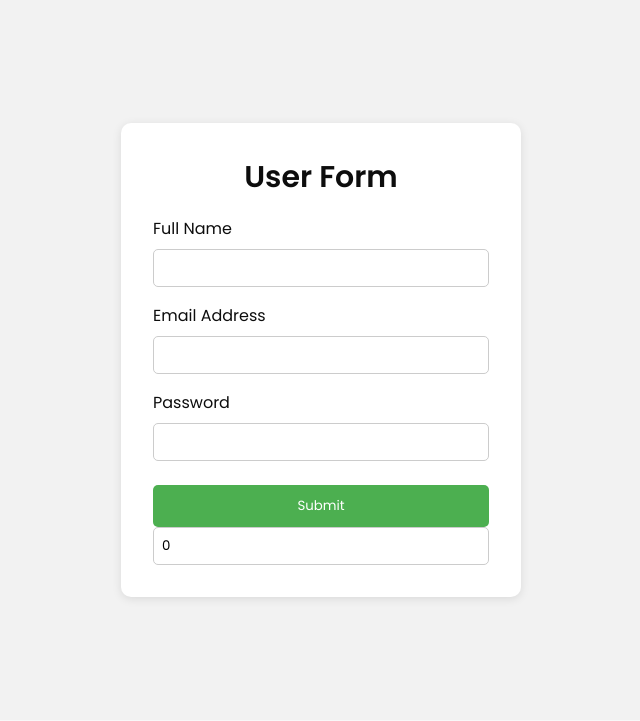
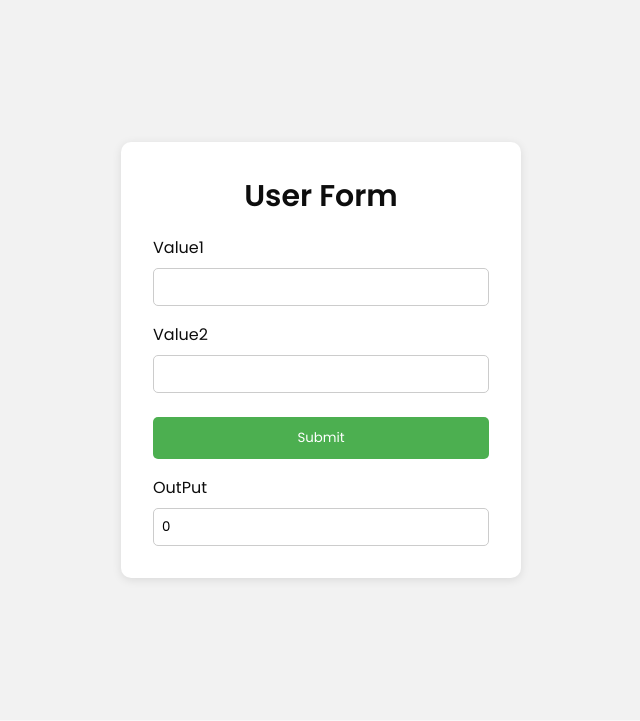
Before and after one commit to ManaheelJamil/Django-project, a Django app: page /userform/ in a window 1280 px wide. Shown: the part 86-807 px from the top of the page, without its empty margins (319-959 px from the left). Run offline with Django 5.2, Linux system fonts and the light colour scheme.

Commit message:
get data and send into output

```diff
--- a/myproject/views.py
+++ b/myproject/views.py
@@ -24,8 +24,8 @@ def userForm(request):
     try:
         # n1 = request.GET['name']
         # n2 = request.GET['email']
-        n1=request.GET.get("name")
-        n2=request.GET.get("email")
+        n1=int(request.GET.get("name"))
+        n2=int(request.GET.get("email"))
         dummy =n1+n2
         print(dummy)
     except :
--- a/templates/userform.html
+++ b/templates/userform.html
@@ -3,16 +3,15 @@
   <div class="form-container">
     <h3>User Form</h3>
     <form>
-      <label for="name">Full Name</label>
+      <label for="name">Value1</label>
       <input type="text" id="name" name="name" required />
 
-      <label for="email">Email Address</label>
-      <input type="email" id="email" name="email" required />
-
-      <label for="password">Password</label>
-      <input type="password" id="password" name="password"  />
+      <label for="email">Value2</label>
+      <input type="text" id="email" name="email" required />
 
       <button type="submit">Submit</button>
+      <label for="email">OutPut</label>
+
       <input type="text" value="{{output}}"/>
     </form>
   </div>
```
